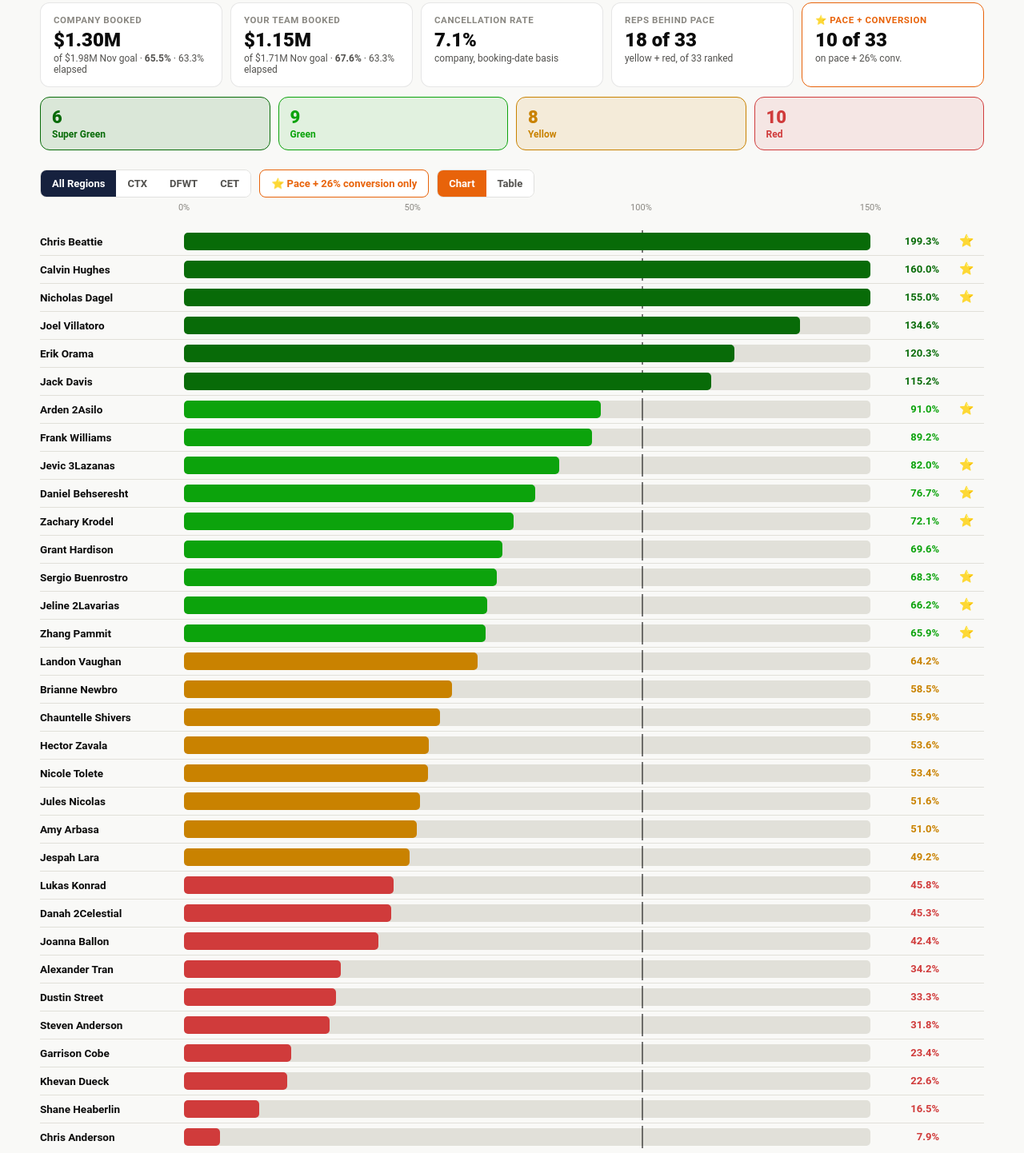
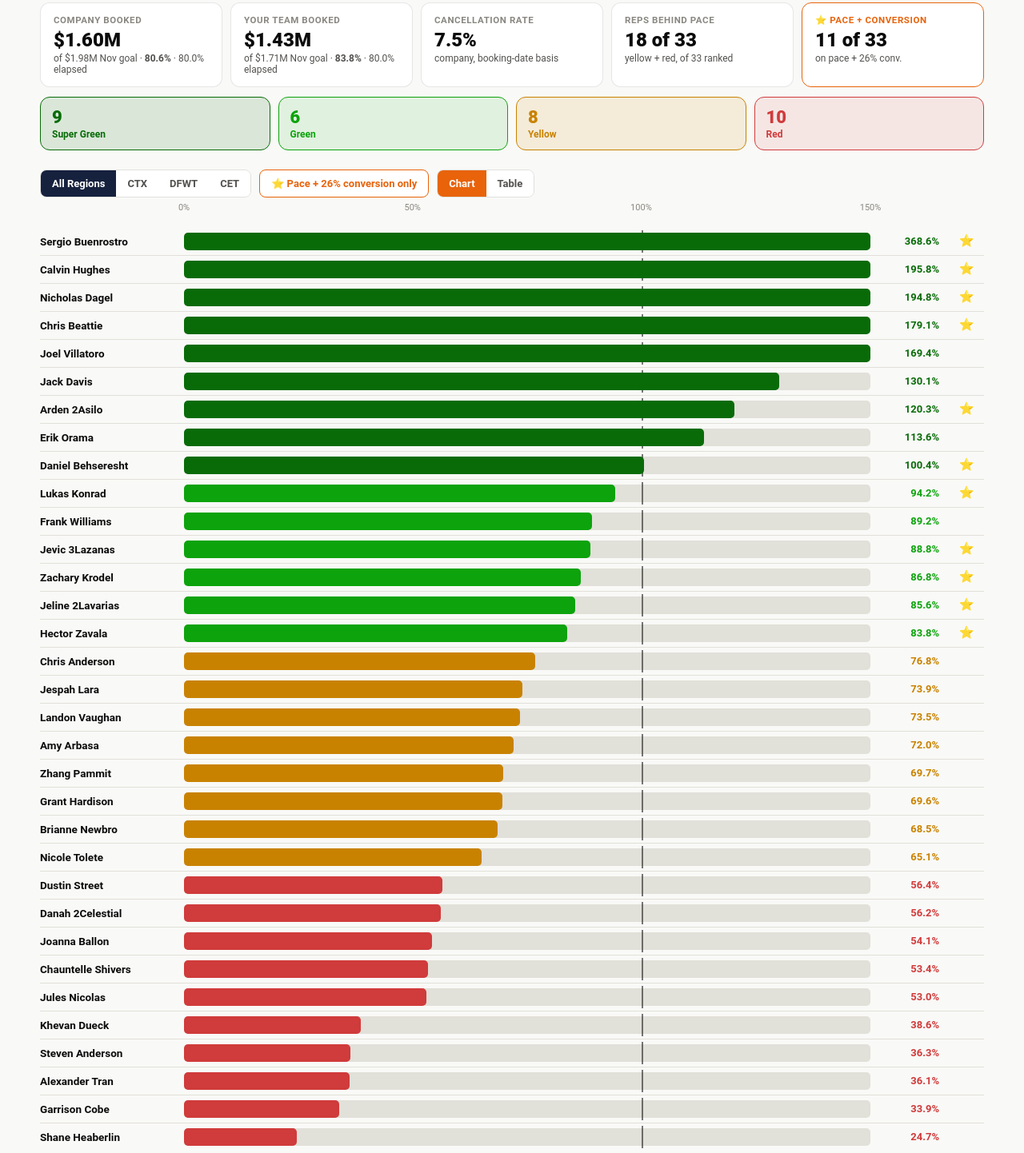
Before and after one commit to AWARE13/einstein-sales-pacing-4ec269233800, a plain HTML site: page index.html in a window 1280 px wide. Shown: the part 426-1868 px from the top of the page at 80% size. Drawn offline with Linux system fonts and the light colour scheme.

Commit message:
Refresh — 2026-11-24
Co-Authored-By: Claude Opus 5.5 <noreply@anthropic.com>

```diff
--- a/index.html
+++ b/index.html
@@ -267,8 +267,8 @@
   <div class="p-eyebrow">Sales Dashboard · EMMA V4</div>
   <h1 class="p-title">Individual Sales Pacing — November 2026</h1>
   <p class="p-sub">
-    Period <b>Nov 1 – Nov 30, 2026</b> (November goals) · today is <b>Nov 19</b> — day <b>19 of 30</b>
-    (<b>63.3%</b> of the month elapsed) · 33 reps ranked.
+    Period <b>Nov 1 – Nov 30, 2026</b> (November goals) · today is <b>Nov 24</b> — day <b>24 of 30</b>
+    (<b>80.0%</b> of the month elapsed) · 33 reps ranked.
     <br>Running on November only because December and January goals aren't fully loaded in EMMA yet.
     The final Q3 close-out is frozen at
     <a href="./q3-final.html" style="color:var(--accent)">q3-final.html</a>.
@@ -297,17 +297,17 @@
   <div class="p-tiles">
     <div class="p-tile">
       <div class="p-tile-label">Company Booked</div>
-      <div class="p-tile-value">$1.30M</div>
-      <div class="p-tile-sub">of $1.98M Nov goal · <b>65.5%</b> · 63.3% elapsed</div>
+      <div class="p-tile-value">$1.60M</div>
+      <div class="p-tile-sub">of $1.98M Nov goal · <b>80.6%</b> · 80.0% elapsed</div>
     </div>
     <div class="p-tile">
       <div class="p-tile-label">Your Team Booked</div>
-      <div class="p-tile-value">$1.15M</div>
-      <div class="p-tile-sub">of $1.71M Nov goal · <b>67.6%</b> · 63.3% elapsed</div>
+      <div class="p-tile-value">$1.43M</div>
+      <div class="p-tile-sub">of $1.71M Nov goal · <b>83.8%</b> · 80.0% elapsed</div>
     </div>
     <div class="p-tile">
       <div class="p-tile-label">Cancellation Rate</div>
-      <div class="p-tile-value">7.1%</div>
+      <div class="p-tile-value">7.5%</div>
       <div class="p-tile-sub">company, booking-date basis</div>
     </div>
     <div class="p-tile">
@@ -358,7 +358,7 @@
       <thead>
         <tr>
           <th>Sales Rep</th><th>Booked</th><th>Goal</th><th>% Goal</th>
-          <th>Needed / wk</th><th>Avg pace / wk (Nov 1 – Nov 19)</th>
+          <th>Needed / wk</th><th>Avg pace / wk (Nov 1 – Nov 24)</th>
           <th>Conv. ($ SQL)</th><th>Status</th><th>⭐ Pace + Conv.</th>
         </tr>
       </thead>
@@ -368,30 +368,33 @@
 
   <div class="p-foot">
     <b>Excluded from ranking</b> — no real individual quota: EMMA System (auto-assigned leads,
-    $146,376 booked of a $277,637 November target). Therese Ablang, Brian Herzig, Amanda Ware, Donna
+    $169,216 booked of a $277,637 November target). Therese Ablang, Brian Herzig, Amanda Ware, Donna
     Carrillo, Nhel Banayad, Ralph Bustillo and Joseph Mcreynolds do not appear in the November table.
-    Rance Pope ($12,928 booked) and Cameron Klepac have no November goal this month and are left off.
+    Rance Pope ($12,928 booked) and Cameron Klepac ($6,544 booked) have no November goal this month and are left off.
     <br><b>Region coverage:</b> every ranked rep is mapped — CTX 13, CET 11, DFWT 9. No unmapped reps.
     <br><b>Why November only:</b> December and January goals aren't fully loaded in EMMA (Alexander Tran
     shows a $70,000 November goal inside a $91,000 Q4 total), so a quarter view would understate targets
     and flatter pace. This switches back to the full Q4 view once the later months are entered.
-    <br><b>Where November stands:</b> company <b>65.5%</b> ($1,299,216 of $1,983,119), Amanda's team
-    <b>67.6%</b> ($1,152,841 of $1,705,482) against 63.3% of the month elapsed, so both are still ahead of the
-    clock. The 33 ranked reps plus Rance Pope's $12,928 account for all of the team's dollars. Six reps are
-    past their November goal: Chris Beattie (199%), Calvin Hughes (160%), Nicholas Dagel (155%), Joel
-    Villatoro (135%), Erik Orama (120%) and Jack Davis (115%). Arden 2Asilo is $9,435 away. By region:
-    CTX 78.6%, DFWT 76.6%, CET 59.0%. CET is the one region behind the clock.
-    <br><b>Changes since Nov 12:</b> no goal changes and no booked-total drops. Biggest week: Frank Williams went from
-    6.4% to 89.2% and Calvin Hughes added about $48,700.
+    <br><b>Where November stands:</b> company <b>80.6%</b> ($1,597,701 of $1,983,119), Amanda's team
+    <b>83.8%</b> ($1,428,486 of $1,705,482) against 80.0% of the month elapsed, so both are still just ahead of the
+    clock with six days left. The 33 ranked reps plus Rance Pope ($12,928) and Cameron Klepac ($6,544) account for all of
+    the team's dollars. Nine reps are past their November goal: Sergio Buenrostro (369%), Calvin Hughes (196%), Nicholas
+    Dagel (195%), Chris Beattie (179%), Joel Villatoro (169%), Jack Davis (130%), Arden 2Asilo (120%), Erik Orama (114%)
+    and Daniel Behseresht (100%). Lukas Konrad is $1,015 away and Frank Williams $1,137. By region: CTX 111.4%,
+    DFWT 81.5%, CET 70.0%. CET is the one region behind the clock.
+    <br><b>Worth a look:</b> no goal changes since Nov 19. Booked totals dropped for Chris Beattie (−$2,121), Chauntelle
+    Shivers (−$1,786) and Erik Orama (−$1,170), likely cancellations. Biggest moves: Sergio Buenrostro added about
+    $31,500, Calvin Hughes $31,300 and Arden 2Asilo $30,800. In the last week of the month EMMA's run rate equals the
+    full amount still needed, so the colors are at their strictest from here.
     <br><b>Conversion:</b> every ranked rep has a conversion figure. The bar is 26% (raised from 20% on Nov 12). On pace
-    but under 26%: Joel Villatoro, Erik Orama, Jack Davis, Frank Williams and Grant Hardison.
+    but under 26%: Joel Villatoro, Jack Davis, Erik Orama and Frank Williams.
     <br><b>Companion reports:</b> the final Q3 close-out is at
     <a href="./q3-final.html" style="color:var(--accent)">q3-final.html</a>, the Aug–Sept close-out at
     <a href="./aug-sept-final.html" style="color:var(--accent)">aug-sept-final.html</a> and the
     August close-out at
     <a href="./august-final.html" style="color:var(--accent)">august-final.html</a>.
     The Q4 view as of Nov 10 is kept in the private repo.
-    <br>Pulled from EMMA's Sales Report, Nov 1 – Nov 30, 2026 range, on <b>Nov 19, 2026, ~1:00 PM CT</b>.
+    <br>Pulled from EMMA's Sales Report, Nov 1 – Nov 30, 2026 range, on <b>Nov 24, 2026, ~2:00 PM CT</b>.
   </div>
 
 </div>
@@ -400,42 +403,42 @@
 (function(){
   // [name, booked, novemberGoal, emmaWeeklyRunRate ($/wk still needed; negative = past goal), region, conversionPctSQLDollars]
   var reps = [
-    ["Chris Beattie", 20926.00, 10500.00, -7298.20, "DFWT", 32.73],
-    ["Calvin Hughes", 139964.50, 87500.00, -36725.15, "CTX", 50.74],
-    ["Nicholas Dagel", 16270.00, 10500.00, -4039.00, "CTX", 27.41],
-    ["Joel Villatoro", 23546.50, 17500.00, -4232.55, "CTX", 19.29],
-    ["Erik Orama", 21045.00, 17500.00, -2481.50, "DFWT", 25.51],
-    ["Jack Davis", 12097.00, 10500.00, -1117.90, "DFWT", 16.15],
-    ["Arden 2Asilo", 95564.60, 105000.00, 6604.78, "CET", 35.74],
-    ["Frank Williams", 9363.00, 10500.00, 795.90, "CTX", 12.14],
-    ["Jevic 3Lazanas", 93312.00, 113750.00, 14306.60, "CET", 31.95],
-    ["Daniel Behseresht", 8053.00, 10500.00, 1712.90, "CTX", 84.27],
-    ["Zachary Krodel", 12620.00, 17500.00, 3416.00, "DFWT", 44.31],
-    ["Grant Hardison", 7306.00, 10500.00, 2235.80, "DFWT", 23.36],
-    ["Sergio Buenrostro", 7176.00, 10500.00, 2326.80, "CTX", 30.25],
-    ["Jeline 2Lavarias", 69484.80, 105000.00, 24860.64, "CET", 27.98],
-    ["Zhang Pammit", 80757.50, 122500.00, 29219.75, "CET", 40.62],
-    ["Landon Vaughan", 11238.00, 17500.00, 4383.40, "DFWT", 41.07],
-    ["Brianne Newbro", 40968.00, 70000.00, 20322.40, "CET", 37.36],
-    ["Chauntelle Shivers", 39154.00, 70000.00, 21592.20, "CET", 39.62],
-    ["Hector Zavala", 9372.00, 17500.00, 5689.60, "CTX", 20.76],
-    ["Nicole Tolete", 56041.50, 105000.00, 34270.95, "CET", 18.77],
-    ["Jules Nicolas", 90354.00, 175000.00, 59252.20, "CET", 43.31],
-    ["Amy Arbasa", 53502.00, 105000.00, 36048.60, "CET", 31.24],
-    ["Jespah Lara", 43077.75, 87500.00, 31095.58, "CTX", 23.29],
-    ["Lukas Konrad", 8023.00, 17500.00, 6633.90, "CTX", 26.91],
-    ["Danah 2Celestial", 55489.00, 122500.00, 46907.70, "CET", 33.07],
-    ["Joanna Ballon", 74261.00, 175000.00, 70517.30, "CET", 25.60],
-    ["Alexander Tran", 23931.00, 70000.00, 32248.30, "CTX", 30.00],
-    ["Dustin Street", 3495.00, 10500.00, 4903.50, "CTX", 25.27],
-    ["Steven Anderson", 3339.00, 10500.00, 5012.70, "DFWT", 18.51],
-    ["Garrison Cobe", 4098.00, 17500.00, 9381.40, "CTX", 16.38],
-    ["Khevan Dueck", 2369.00, 10500.00, 5691.70, "DFWT", 30.98],
-    ["Shane Heaberlin", 2883.00, 17500.00, 10231.90, "DFWT", 16.60],
-    ["Chris Anderson", 832.00, 10500.00, 6767.60, "CTX", 0.00]
+    ["Sergio Buenrostro", 38702.00, 10500.00, -28202.00, "CTX", 70.06],
+    ["Calvin Hughes", 171308.00, 87500.00, -83808.00, "CTX", 49.15],
+    ["Nicholas Dagel", 20455.50, 10500.00, -9955.50, "CTX", 34.72],
+    ["Chris Beattie", 18805.00, 10500.00, -8305.00, "DFWT", 26.12],
+    ["Joel Villatoro", 29643.50, 17500.00, -12143.50, "CTX", 19.47],
+    ["Jack Davis", 13661.00, 10500.00, -3161.00, "DFWT", 18.96],
+    ["Arden 2Asilo", 126331.40, 105000.00, -21331.40, "CET", 41.65],
+    ["Erik Orama", 19875.00, 17500.00, -2375.00, "DFWT", 20.34],
+    ["Daniel Behseresht", 10546.00, 10500.00, -46.00, "CTX", 87.53],
+    ["Lukas Konrad", 16485.00, 17500.00, 1015.00, "CTX", 33.69],
+    ["Frank Williams", 9363.00, 10500.00, 1137.00, "CTX", 5.84],
+    ["Jevic 3Lazanas", 100983.00, 113750.00, 12767.00, "CET", 29.41],
+    ["Zachary Krodel", 15188.00, 17500.00, 2312.00, "DFWT", 51.64],
+    ["Jeline 2Lavarias", 89835.80, 105000.00, 15164.20, "CET", 27.50],
+    ["Hector Zavala", 14668.00, 17500.00, 2832.00, "CTX", 36.38],
+    ["Chris Anderson", 8062.00, 10500.00, 2438.00, "CTX", 37.02],
+    ["Jespah Lara", 64672.75, 87500.00, 22827.25, "CTX", 34.54],
+    ["Landon Vaughan", 12861.00, 17500.00, 4639.00, "DFWT", 26.35],
+    ["Amy Arbasa", 75623.50, 105000.00, 29376.50, "CET", 36.30],
+    ["Zhang Pammit", 85427.50, 122500.00, 37072.50, "CET", 36.28],
+    ["Grant Hardison", 7306.00, 10500.00, 3194.00, "DFWT", 23.36],
+    ["Brianne Newbro", 47979.00, 70000.00, 22021.00, "CET", 38.59],
+    ["Nicole Tolete", 68325.50, 105000.00, 36674.50, "CET", 21.56],
+    ["Dustin Street", 5927.00, 10500.00, 4573.00, "CTX", 29.77],
+    ["Danah 2Celestial", 68813.00, 122500.00, 53687.00, "CET", 27.82],
+    ["Joanna Ballon", 94723.00, 175000.00, 80277.00, "CET", 27.17],
+    ["Chauntelle Shivers", 37368.00, 70000.00, 32632.00, "CET", 33.57],
+    ["Jules Nicolas", 92692.00, 175000.00, 82308.00, "CET", 37.93],
+    ["Khevan Dueck", 4052.00, 10500.00, 6448.00, "DFWT", 43.43],
+    ["Steven Anderson", 3814.00, 10500.00, 6686.00, "DFWT", 21.49],
+    ["Alexander Tran", 25275.00, 70000.00, 44725.00, "CTX", 28.36],
+    ["Garrison Cobe", 5929.00, 17500.00, 11571.00, "CTX", 18.06],
+    ["Shane Heaberlin", 4314.00, 17500.00, 13186.00, "DFWT", 13.11]
   ];
 
-  var WEEKS_ELAPSED = 19 / 7; // Nov 1 -> Nov 19 = 19 days elapsed of a 30-day month
+  var WEEKS_ELAPSED = 24 / 7; // Nov 1 -> Nov 24 = 24 days elapsed of a 30-day month
   var TOTAL_RANKED = reps.length;
   var CONV_GATE = 26; // coaching indicator: 26% weighted conversion (raised from 20% on Nov 12)
   var tierRank = { red:0, yellow:1, green:2, superGreen:3 };
```
